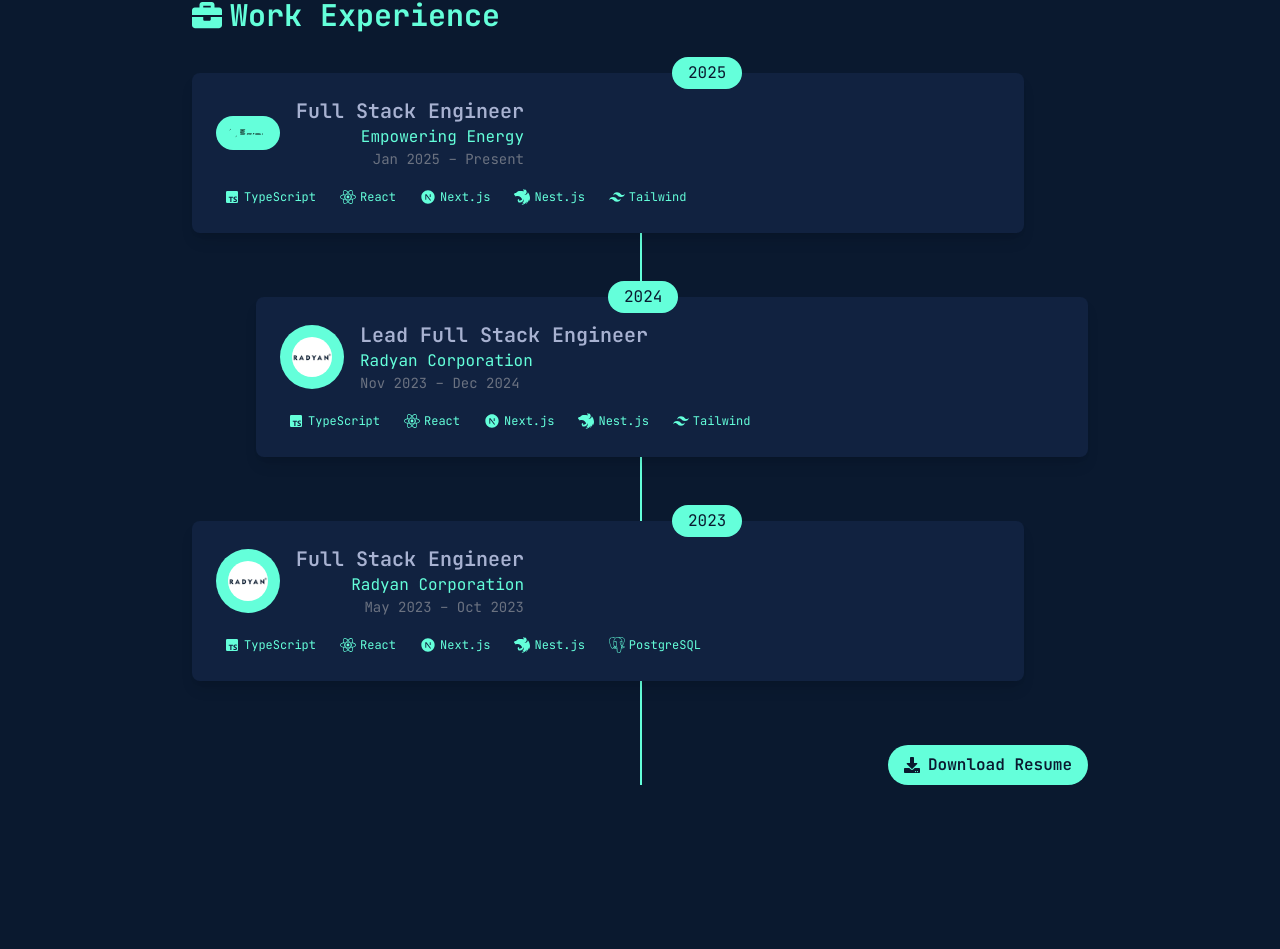
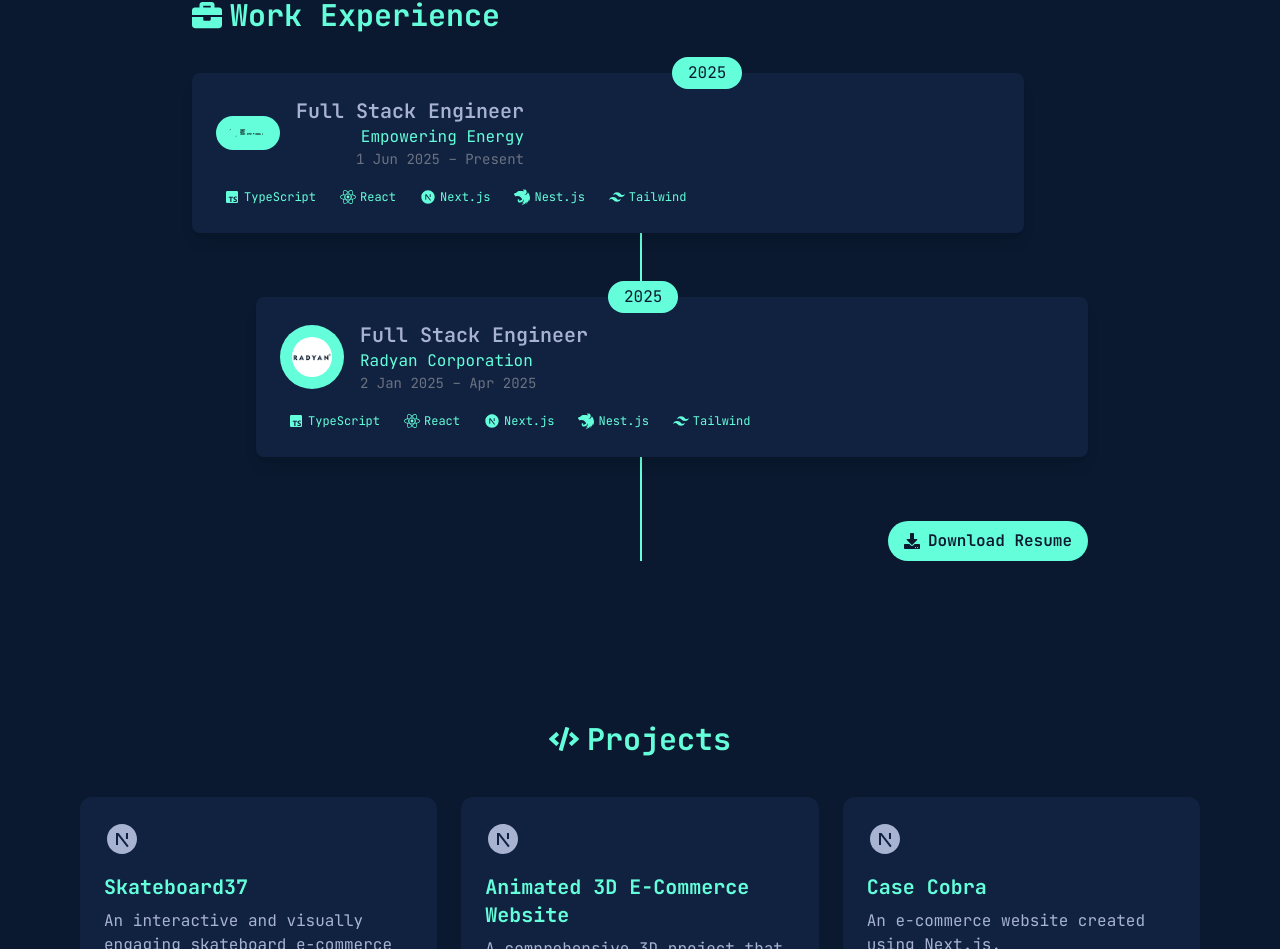
Before and after one commit to riaz37/my_portfolio, a Next.js app: page / in a window 1280 px wide. Shown: the part 1364-2313 px from the top of the page. Built offline with nearby package versions, Linux system fonts and the light colour scheme.

Commit message:
Update work experience details: modified job durations and positions for Empowering Energy and Radyan Corporation, and removed an outdated entry.

```diff
--- a/data/workExperience.ts
+++ b/data/workExperience.ts
@@ -25,7 +25,7 @@ export const workExperiences: WorkExperience[] = [
   {
     company: "Empowering Energy",
     position: "Full Stack Engineer",
-    duration: "Jan 2025 – Present",
+    duration: "1 Jun 2025 – Present",
     year: 2025,
     description: [
       "Developed interactive and animated user interfaces for ESAP’s AI products using Next.js, TypeScript, and modern JavaScript frameworks.",
@@ -48,9 +48,9 @@ export const workExperiences: WorkExperience[] = [
   },
   {
     company: "Radyan Corporation",
-    position: "Lead Full Stack Engineer",
-    duration: "Nov 2023 – Dec 2024",
-    year: 2024,
+    position: "Full Stack Engineer",
+    duration: "2 Jan 2025 – Apr 2025",
+    year: 2025,
     description: [
       "Led full stack development and architecture for high-traffic applications, ensuring scalability and maintainability.",
       "Implemented real-time systems using Socket.IO and Redis to support interactive features.",
@@ -70,26 +70,5 @@ export const workExperiences: WorkExperience[] = [
     ],
     logo: "/logos/radyancorp.jpg",
   },
-  {
-    company: "Radyan Corporation",
-    position: "Full Stack Engineer",
-    duration: "May 2023 – Oct 2023",
-    year: 2023,
-    description: [
-      "Built scalable full-stack applications using Next.js and NestJS.",
-      "Developed REST/gRPC APIs with PostgreSQL and Prisma for efficient data management.",
-      "Implemented real-time features using Socket.IO and Redis for interactive experiences.",
-      "Collaborated with product managers and designers to turn business requirements into technical solutions.",
-      "Focused on performance, security, and scalability across the entire development lifecycle.",
-    ],
-    skills: [
-      { name: "TypeScript", icon: BiLogoTypescript },
-      { name: "React", icon: FaReact },
-      { name: "Next.js", icon: RiNextjsFill },
-      { name: "Nest.js", icon: SiNestjs },
-      { name: "PostgreSQL", icon: SiPostgresql },
-      { name: "Docker", icon: FaDocker },
-    ],
-    logo: "/logos/radyancorp.jpg",
-  },
+
 ];
```
